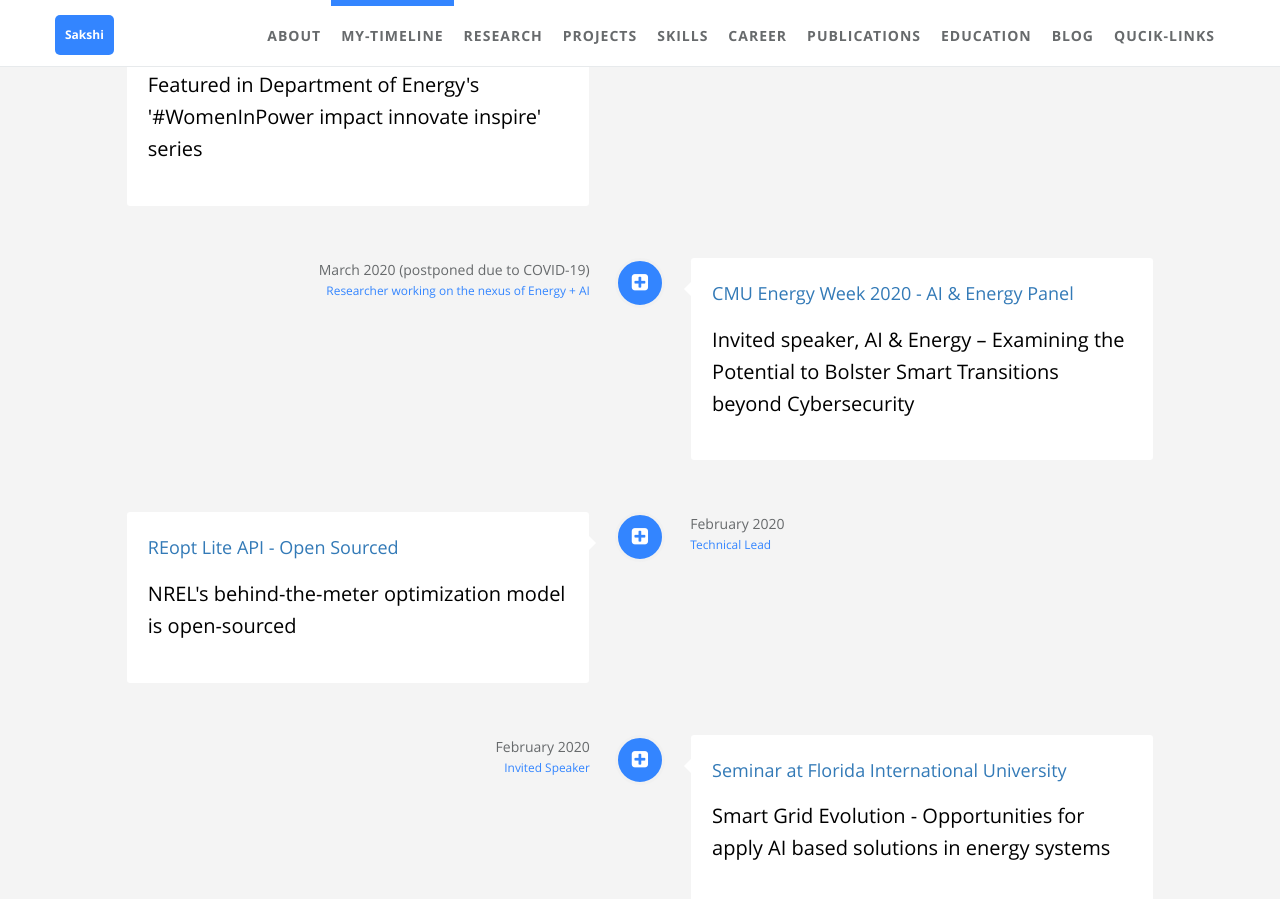
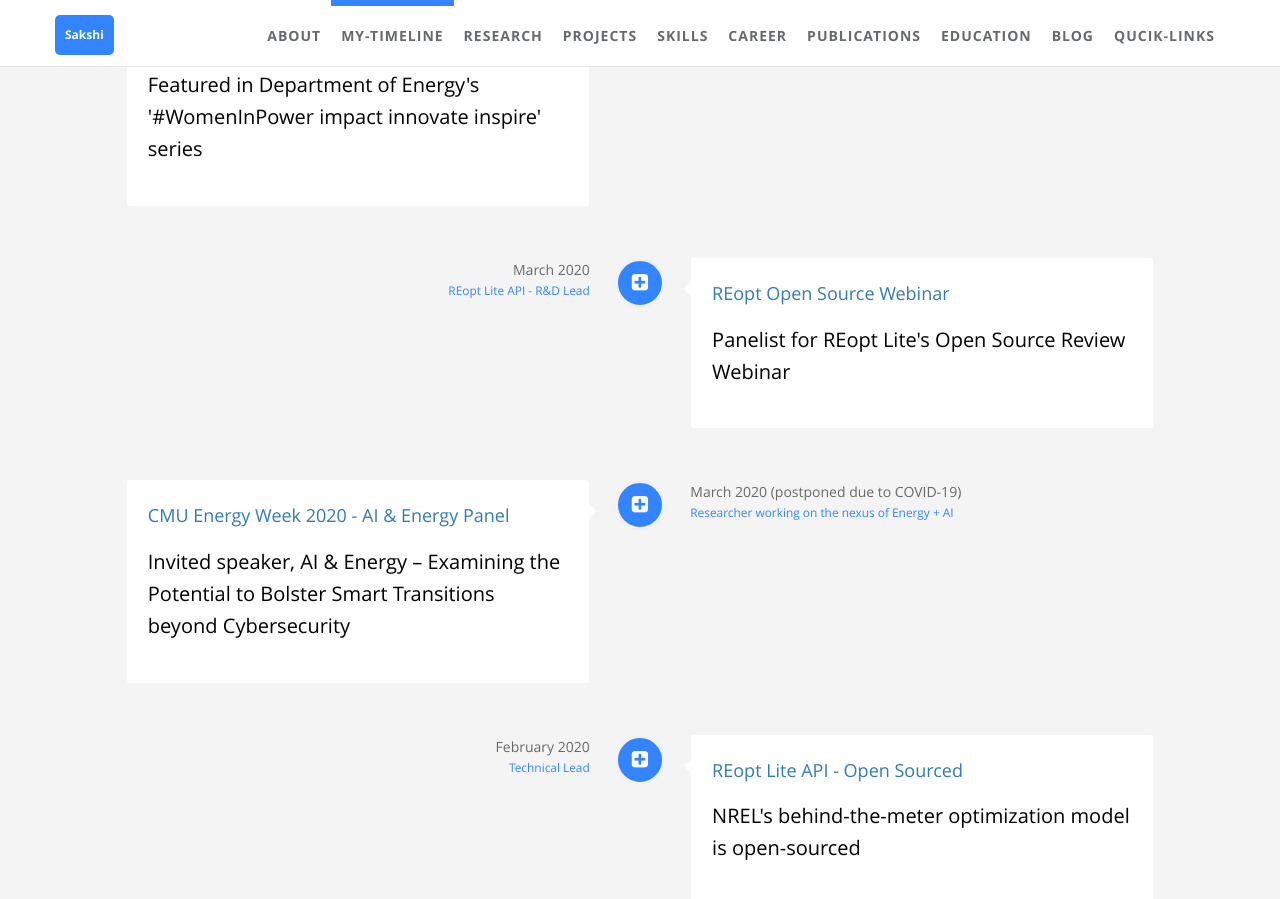
Before and after one commit to sakshi-mishra/sakshi-mishra.github.io, a Jekyll site: the page built from index.html, in a window 1280 px wide and 900 px high, scrolled down 2895 px. Built offline with Jekyll 4.4.1, drawn with Linux system fonts in a browser that asks for light colours.

Commit message:
update timeline

```diff
--- a/_data/index/my-timeline.yml
+++ b/_data/index/my-timeline.yml
@@ -108,6 +108,22 @@
     i18n: company_a_date
   job:
     detail: Rising Female Researcher in STEM field
+    i18n: company_a_job
+  icon: fa-plus-square
+  present: false
+
+- name:
+    detail: REopt Open Source Webinar
+    i18n: company_a
+    url: https://www.youtube.com/watch?v=oRrXJieAWkM&feature=youtu.be&t=266
+  desc:
+    detail: Panelist for REopt Lite's Open Source Review Webinar
+    i18n: company_a_desc
+  date:
+    detail: March 2020
+    i18n: company_a_date
+  job:
+    detail: REopt Lite API - R&D Lead
     i18n: company_a_job
   icon: fa-plus-square
   present: false
```
